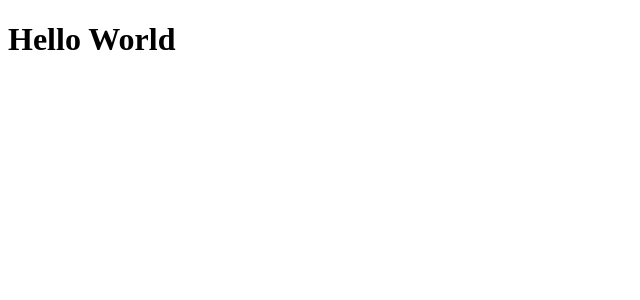
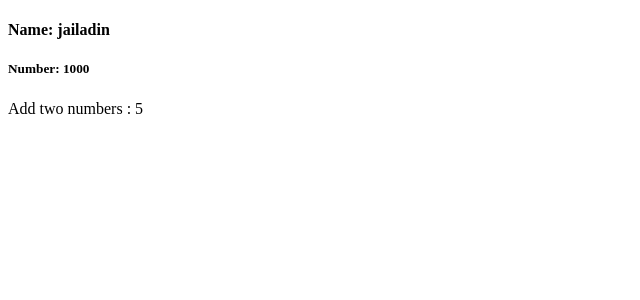
Before and after one commit to jailadin-tech/vuelearning-1, a Vue app: page / in a window 1280 px wide. Shown: the top 300 px of the page, without its empty margins (0-640 px from the left). Built offline with nearby package versions, Linux system fonts and the light colour scheme.

Commit message:
Text Interpolation

```diff
--- a/src/App.vue
+++ b/src/App.vue
@@ -1,8 +1,10 @@
 <script setup>
+import MyComponent from "./components/MyComponent.vue";
 </script>
 
 <template>
-  <h1>Hello World</h1>
+  <MyComponent/>
+
 </template>
 
 <style scoped></style>
--- /dev/null
+++ b/src/components/MyComponent.vue
@@ -0,0 +1,13 @@
+<script setup>
+const myname = "jailadin";
+const number = "1000";
+function add(a,b) {
+    return a+b;
+}
+</script>
+
+<template>
+    <h4>Name: {{ myname }}</h4>
+    <h5>Number: {{ number }}</h5>
+    <p>Add two numbers : {{ add(2,3) }}</p>
+</template>
--- a/src/main.js
+++ b/src/main.js
@@ -1,4 +1,3 @@
-
 
 import { createApp } from 'vue'
 import App from './App.vue'
```
